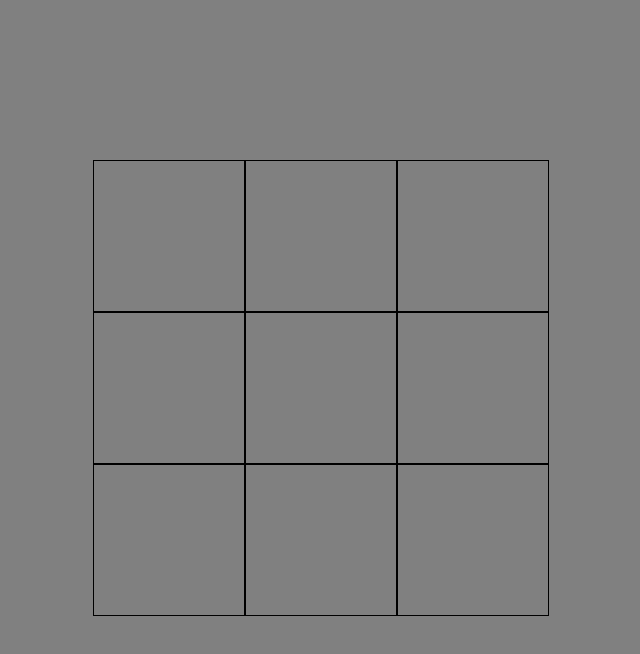
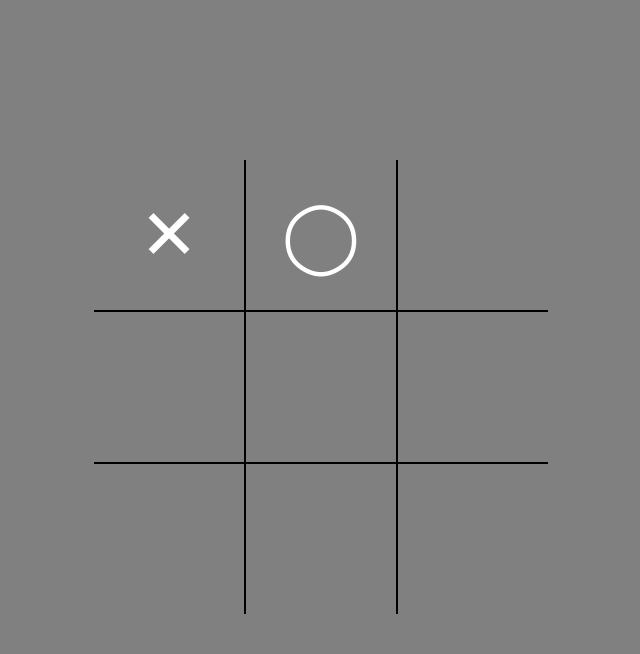
Before and after one commit to Mari0o0o9/kolko-i-krzyzyk, a plain HTML site: page index.html in a window 1280 px wide. Shown: the whole page, without its empty margins (319-959 px from the left). Drawn offline with nearby package versions, Linux system fonts and the light colour scheme.

Commit message:
wersja v1
jest pomysł trzeba wykonac

```diff
--- a/index.html
+++ b/index.html
@@ -4,25 +4,30 @@
     <meta charset="UTF-8">
     <meta name="viewport" content="width=device-width, initial-scale=1.0">
     <link rel="stylesheet" href="style.css">
+    <link rel="stylesheet" href="https://fonts.googleapis.com/css2?family=Material+Symbols+Outlined:opsz,wght,FILL,GRAD@24,400,0,0" />
     <title>Kólko i Krzyżk</title>
 </head>
 <body>
     <main>
         <section>
             <article>
-                <div class="blok"></div>
-                <div class="blok"></div>
-                <div class="blok"></div>
+                <div class="blok left up">
+                    &#x2715;
+                </div>
+                <div class="blok up">
+                    &#x25EF;
+                </div>
+                <div class="blok right up"></div>
             </article>
             <article>
+                <div class="blok left"></div>
                 <div class="blok"></div>
-                <div class="blok"></div>
-                <div class="blok"></div>
+                <div class="blok right"></div>
             </article>
             <article>
-                <div class="blok"></div>
-                <div class="blok"></div>
-                <div class="blok"></div>
+                <div class="blok left down"></div>
+                <div class="blok down"></div>
+                <div class="blok right down"></div>
             </article>
         </section>
     </main>
--- a/style.css
+++ b/style.css
@@ -17,5 +17,23 @@ article {
     border: solid 1px black;
     border-collapse: collapse;
     height: 150px;
-    width: 150px
+    width: 150px;
+    cursor: pointer;
+    color: white;
+    display: flex;
+    justify-content: center;
+    align-items: center;
+    font-size: 70px;
 }
+.left {
+    border-left: none;
+}
+.right {
+    border-right: none;
+}
+.up {
+    border-top: none;
+}
+.down {
+    border-bottom: none;
+}
```
